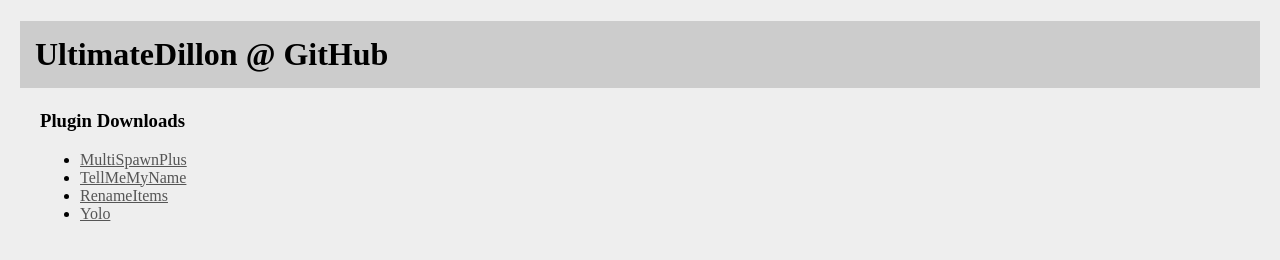
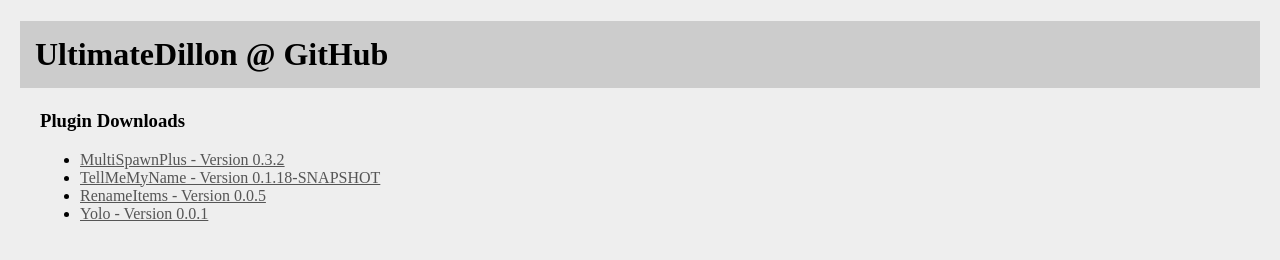
Before and after one commit to Dilloid/dilloid.github.io, a plain HTML site: page index.html in a window 1280 px wide. Drawn offline with Linux system fonts and the light colour scheme.

Commit message:
Update Index

```diff
--- a/index.html
+++ b/index.html
@@ -32,17 +32,17 @@
     <div id="content">
         <h3>Plugin Downloads</h3>
         <ul>
-            <li><a href="https://www.dropbox.com/s/copix4eo4srpiec/MultiSpawnPlus-0.2.1.jar">
-            MultiSpawnPlus
+            <li><a href="https://www.dropbox.com/s/egtlek19ci1gguo/MultiSpawnPlus-0.3.2.jar">
+            MultiSpawnPlus - Version 0.3.2
             </a></li>
             <li><a href="https://www.dropbox.com/s/t4pkuztp0f5cnru/TellMeMyName-0.1.18-SNAPSHOT.jar">
-            TellMeMyName
+            TellMeMyName - Version 0.1.18-SNAPSHOT
             </a></li>
             <li><a href="https://www.dropbox.com/s/su6o4atfifblvyd/RenameItems-0.0.5.jar">
-            RenameItems
+            RenameItems - Version 0.0.5
             </a></li>
             <li><a href="https://www.dropbox.com/s/2bd6ss0yqcr53v9/Yolo-0.0.1.jar">
-            Yolo
+            Yolo - Version 0.0.1
             </a></li>
         </ul>
     </div>
```
